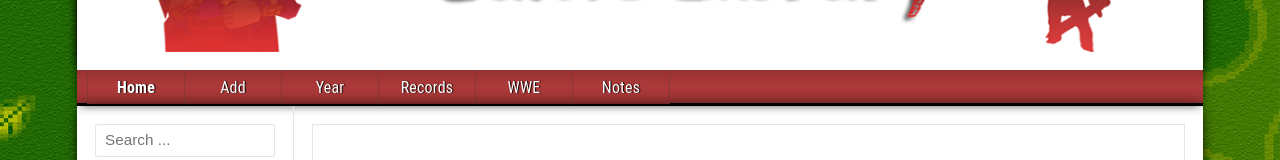
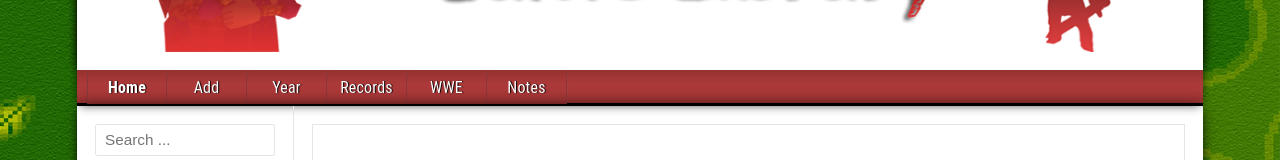
Before and after one commit to tg1489/game-library-react, a React (Vite) app: page / in a window 1280 px wide. Shown: the part 150-310 px from the top of the page. Built offline with nearby package versions, Linux system fonts and the light colour scheme.

Commit message:
Set buttons to exact 80x34px dimensions like original

```diff
--- a/src/components/Header.css
+++ b/src/components/Header.css
@@ -57,6 +57,7 @@
 .nav-button {
   float: left;
   width: 80px;
+  height: 34px;
   text-align: center;
   border-radius: 0;
   border-top: none;
@@ -72,6 +73,7 @@
   font-size: 16px;
   cursor: pointer;
   transition: background-color 0.3s;
+  box-sizing: border-box;
 }
 
 .nav-button:first-child {
```
